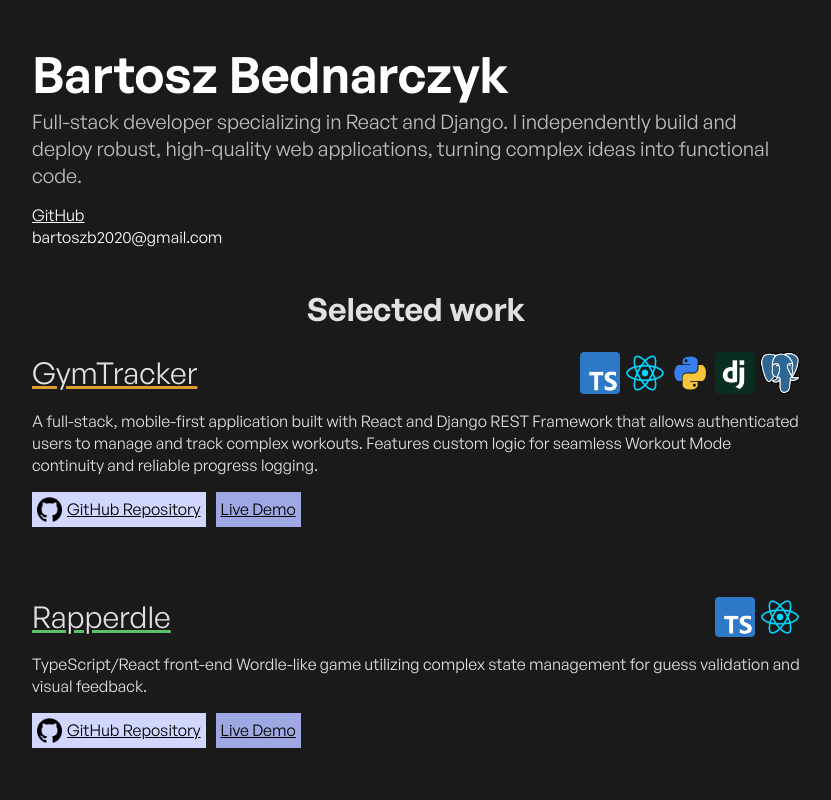
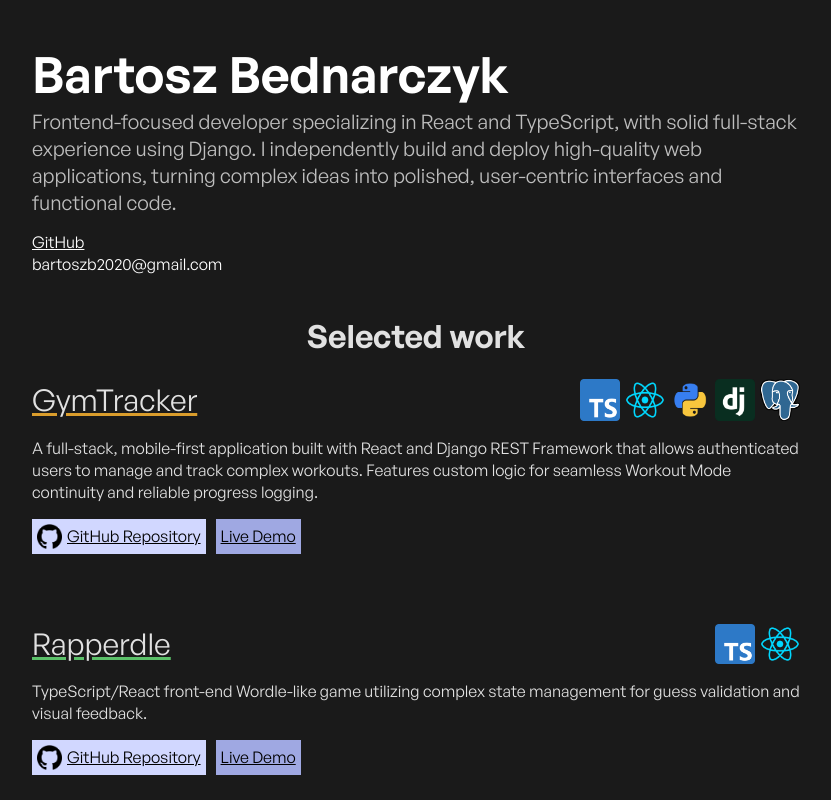
Before and after one commit to bartoszb0/portfolio, a React (Vite) app: page / in a window 1280 px wide. Shown: the top 800 px of the page, without its empty margins (224-1055 px from the left). Built offline with nearby package versions, Linux system fonts and the light colour scheme; the HTML template or start-up script is replaced by a standard one.

Commit message:
changed description

```diff
--- a/src/components/AboutMe.tsx
+++ b/src/components/AboutMe.tsx
@@ -4,9 +4,10 @@ export default function AboutMe() {
       <div>
         <div id="name">Bartosz Bednarczyk</div>
         <div id="description">
-          Full-stack developer specializing in React and Django. I independently
-          build and deploy robust, high-quality web applications, turning
-          complex ideas into functional code.
+          Frontend-focused developer specializing in React and TypeScript, with
+          solid full-stack experience using Django. I independently build and
+          deploy high-quality web applications, turning complex ideas into
+          polished, user-centric interfaces and functional code.
         </div>
         <div id="contactLinks">
           <a
```
